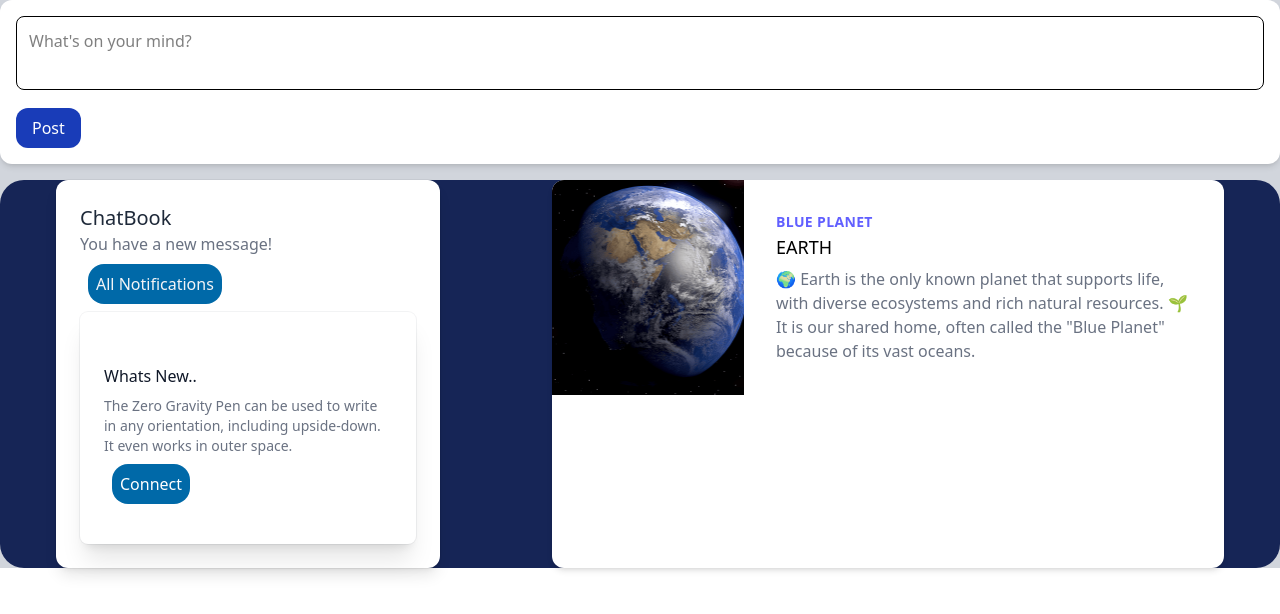
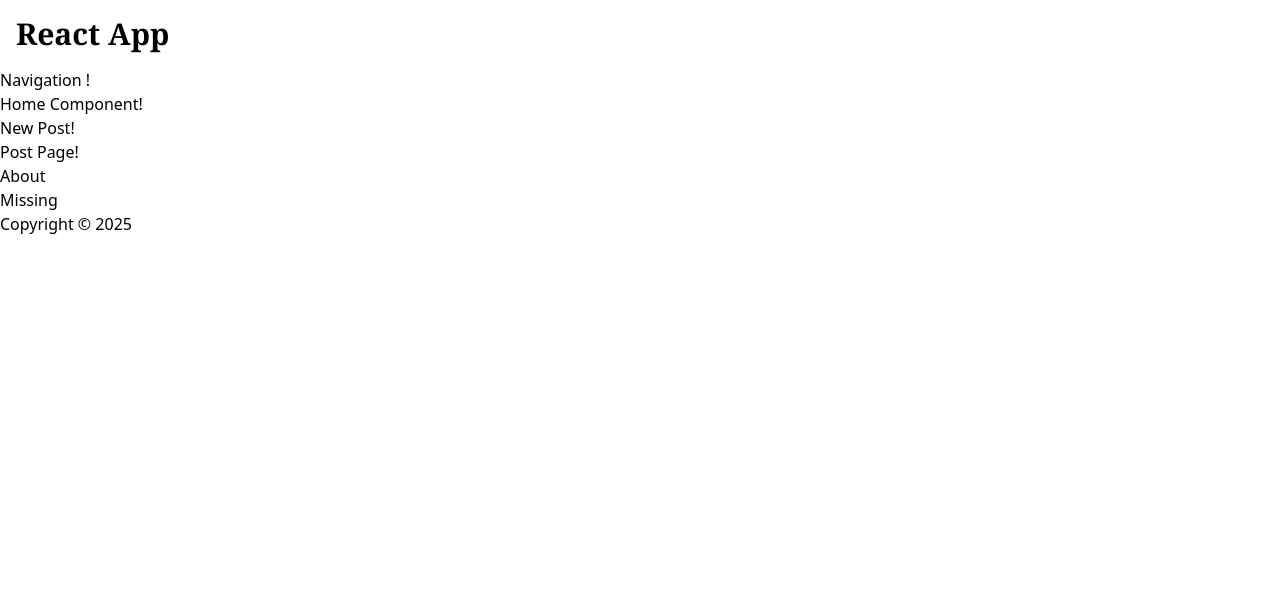
Before and after one commit to coddzz/React-Vite, a React (Vite) app: page / in a window 1280 px wide. Shown: the top 614 px of the page. Built offline with nearby package versions, Linux system fonts and the light colour scheme.

Commit message:
components

```diff
--- a/src/App.jsx
+++ b/src/App.jsx
@@ -1,13 +1,15 @@
 import { Routes, Route } from "react-router-dom";
 import HomePage from "./pages/homePage";
-import ReactHooks from "./pages/reactHooks";
+import Home from "./pages/home";
+import AboutHooks from "./pages/aboutHooks";
 
 const App = () =>{
   return(
     <div className="">
       <Routes>
-        <Route path="/" element={<HomePage />} />
-        <Route path="/hooks" element={<ReactHooks />} />
+        <Route path="/" element={<Home />} />
+        <Route path="/homepage" element={<HomePage />} />
+        <Route path="/hooks" element={<AboutHooks />} />
       </Routes>
     </div>
   )
--- /dev/null
+++ b/src/components/About.jsx
@@ -0,0 +1,11 @@
+import React from 'react'
+
+const About = () => {
+  return (
+    <div>
+      <h1>About</h1>
+    </div>
+  )
+}
+
+export default About
--- /dev/null
+++ b/src/components/AboutHooks.jsx
@@ -0,0 +1,59 @@
+import { useState } from "react";
+
+
+export const HookContent = ()=>{
+
+    const [items, setItems] = useState(
+        [
+            {
+                id:1,
+                checked: true,
+                item: "Practice Coding",
+
+            }
+        ]
+    );
+
+    const [ count, setCount] = useState(0);
+    const [ colourNames, setName ] = useState("Black");
+
+    const handleNameChange= () =>{
+        const colourNames = ["Black", "Red", "Green", "Blue", "Yellow", "Violet"];
+        const int = Math.floor(Math.random()*6);
+        setName(colourNames[int]);
+    }
+
+    const reset = () =>{
+        setCount(0);
+    };
+
+    const handleClick = () =>{
+        setCount((count) => {return count+ 1})
+    }
+
+    return (
+        <>
+            <div>
+                <span>
+                    <h3 className="font-bold underline pt-2 m-4"> React Hooks </h3>
+                </span>
+                <div className=" bg-amber-200 p-6 mx-6 rounded">
+                    <div className="font-bold" > Content! <span className=" underline">useState</span></div>
+                    <div><ul>
+                        <li>we can't use in classes</li>
+                        <li>we can't use in conditions like if/ else</li>
+                        <li>don't use objects on useState because of code repetition</li>
+                        <li>use arrow function : eg: {"const [colourNames, setName] = useState(() => namee());"}</li>
+                    </ul></div><br/>
+                    <div>Colours: <span className="font-bold">{ colourNames }</span> (Math.random())</div>
+                    <button className="bg-sky-500 px-4 py-1 rounded-xl m-4 hover:bg-sky-600 "onClick={handleNameChange} >Click Here to change the colour names</button>
+                    <div className="flex flex-col px-2 py-1"> Count: {count}
+                        <button className="bg-amber-400 px-2 py-1 rounded-xl m-4 hover:bg-amber-500 " onClick = {()=>handleClick()}> Increment </button>
+                        <button className="bg-amber-400 px-2 py-1 rounded-xl m-4 hover:bg-amber-500" onClick = {reset}> Reset </button>
+                    </div>
+                </div>
+            </div>
+
+        </>
+    )
+}
--- a/src/components/Content.jsx
+++ /dev/null
@@ -1,53 +0,0 @@
-import { useState } from "react";
-
-
-export const Content = ()=>{
-
-    const [items, setItems] = useState(
-        [
-            {
-                id:1,
-                checked: true,
-                item: "Practice Coding",
-
-            }
-        ]
-    );
-
-    const [ count, setCount] = useState(0);
-    const [ colourNames, setName ] = useState("Black");
-
-    const handleNameChange= () =>{
-        const colourNames = ["Black", "Red", "Green", "Blue", "Yellow", "Violet"];
-        const int = Math.floor(Math.random()*6);
-        setName(colourNames[int]);
-    }
-
-    const reset = () =>{
-        setCount(0);
-    };
-
-    const handleClick = () =>{
-        setCount((count) => {return count+ 1})
-    }
-
-    return (
-        <>
-            <div className=" bg-amber-200 p-6 m-8 rounded">
-                <div className="font-bold" > Content! <span className=" underline">useState</span></div>
-                <div><ul>
-                    <li>we can't use in classes</li>
-                    <li>we can't use in conditions like if/ else</li>
-                    <li>don't use objects on useState because of code repetition</li>
-                    <li>use arrow function : eg: {"const [colourNames, setName] = useState(() => namee());"}</li>
-                </ul></div><br/>
-                <div>Colours: <span className="font-bold">{ colourNames }</span> (Math.random())</div>
-                <button className="bg-sky-500 px-4 py-1 rounded-xl m-4 hover:bg-sky-600 "onClick={handleNameChange} >Click Here to change the colour names</button>
-                <div className="flex flex-col px-2 py-1"> Count: {count}
-                    <button className="bg-amber-400 px-2 py-1 rounded-xl m-4 hover:bg-amber-500 " onClick = {()=>handleClick()}> Increment </button>
-                    <button className="bg-amber-400 px-2 py-1 rounded-xl m-4 hover:bg-amber-500" onClick = {reset}> Reset </button>
-                </div>
-            </div>
-        </>
-    )
-}
--- a/src/components/Header.jsx
+++ b/src/components/Header.jsx
@@ -1,9 +1,8 @@
 
-export const Header = ({title = "App"}) =>{
+export const Header = ({title = "React App"}) =>{
     return (
         <>
         <h1 className="font-bold font-serif m-4 text-3xl ">{title}</h1>
-        <h3 className="font-bold underline m-2 p-2">React Hooks</h3>
         </>
     )
 }
--- /dev/null
+++ b/src/components/Home.jsx
@@ -0,0 +1,11 @@
+import React from 'react'
+
+const Home = () => {
+  return (
+    <div>
+      <h1>Home Component!</h1>
+    </div>
+  )
+}
+
+export default Home
--- /dev/null
+++ b/src/components/Missing.jsx
@@ -0,0 +1,11 @@
+import React from 'react'
+
+const Missing = () => {
+  return (
+    <div>
+      <h1>Missing </h1>
+    </div>
+  )
+}
+
+export default Missing
--- /dev/null
+++ b/src/components/Nav.jsx
@@ -0,0 +1,11 @@
+import React from 'react'
+
+const Nav = () => {
+  return (
+    <div>
+      <h1>Navigation !</h1>
+    </div>
+  )
+}
+
+export default Nav
--- /dev/null
+++ b/src/components/NewPost.jsx
@@ -0,0 +1,11 @@
+import React from 'react'
+
+const NewPost = () => {
+  return (
+    <div>
+      <h1>New Post!</h1>
+    </div>
+  )
+}
+
+export default NewPost
--- /dev/null
+++ b/src/components/PostPage.jsx
@@ -0,0 +1,11 @@
+import React from 'react'
+
+const PostPage = () => {
+  return (
+    <div>
+      <h1>Post Page!</h1>
+    </div>
+  )
+}
+
+export default PostPage
--- a/src/pages/reactHooks.jsx
+++ b/src/pages/aboutHooks.jsx
@@ -1,17 +1,15 @@
-import { Content } from "../components/Content";
 import { Footer } from "../components/Footer";
 import { Header } from "../components/header";
+import { HookContent } from "../components/AboutHooks";
 
-
-
-const TestPage = () =>{
+const AboutHooks = () =>{
     return (
         <div>
             <Header />
-            <Content />
+            <HookContent />
             <Footer />
         </div>
     )
 }
 
-export default TestPage;
+export default AboutHooks;
--- /dev/null
+++ b/src/pages/home.jsx
@@ -0,0 +1,27 @@
+import React from 'react'
+import Header from '../components/header';
+import Nav from '../components/Nav';
+import Home from '../components/Home';
+import NewPost from '../components/NewPost';
+import PostPage from '../components/PostPage';
+import About from '../components/About';
+import Missing from '../components/Missing';
+import {Footer} from '../components/Footer';
+
+
+const home = () => {
+  return (
+    <div>
+      <Header />
+      <Nav />
+      <Home />
+      <NewPost />
+      <PostPage />
+      <About />
+      <Missing />
+      <Footer />
+    </div>
+  )
+}
+
+export default home;
```
